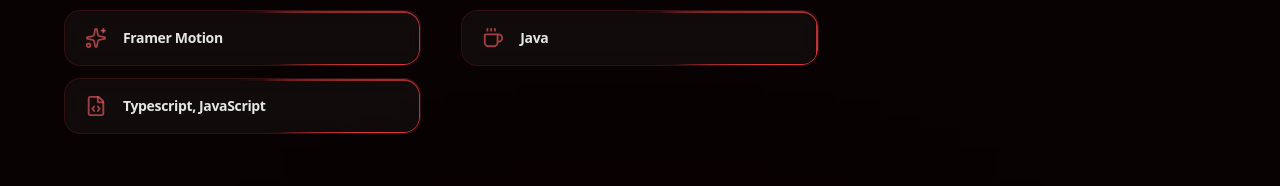
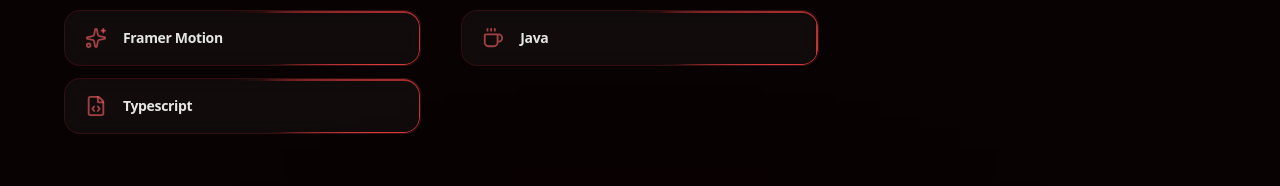
Before and after one commit to Bunz42/bunz-portfolio, a Next.js app: page / in a window 1280 px wide. Shown: the part 2208-2394 px from the top of the page. Built offline with nearby package versions, Linux system fonts and the light colour scheme.

Commit message:
small edit

```diff
--- a/src/components/TechStack.tsx
+++ b/src/components/TechStack.tsx
@@ -37,7 +37,7 @@
             { name: "Next.js", icon: <Globe size={22} /> },
             { name: "Tailwind CSS", icon: <Palette size={22} /> },
             { name: "Framer Motion", icon: <Sparkles size={22} /> },
-            { name: "Typescript, JavaScript", icon: <FileCode size={22} /> },
+            { name: "Typescript", icon: <FileCode size={22} /> },
         ],
     },
     {
```
